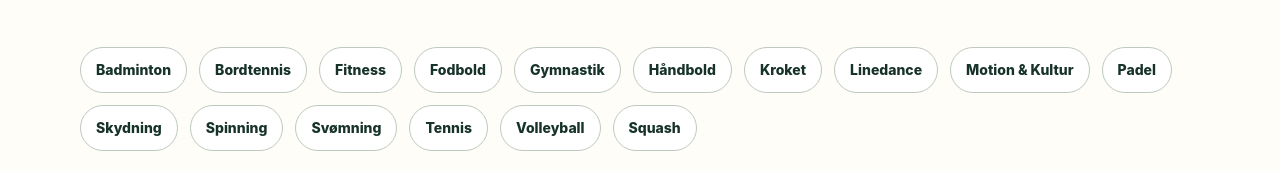
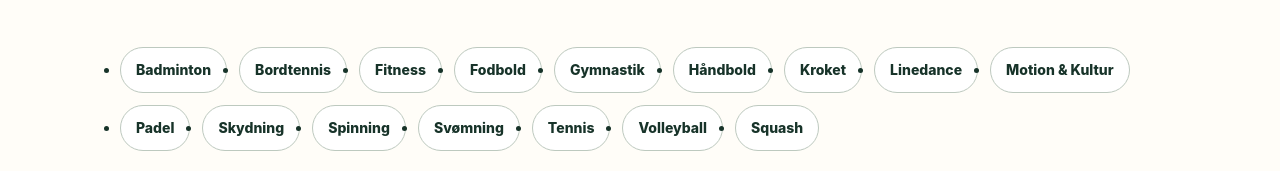
Before and after one commit to laugebex/Ravnsbjerg-info, a Next.js app: page /sport in a window 1280 px wide. Shown: the part 778-949 px from the top of the page. Built offline with nearby package versions, Linux system fonts and the light colour scheme.

Commit message:
Simplify Halln page and improve semantics

```diff
--- a/app/sport/page.jsx
+++ b/app/sport/page.jsx
@@ -1,9 +1,11 @@
-export const metadata={title:'Hall’n | Grundejerforeningen Ravnsbjerg',description:'Lokale sports- og fritidsmuligheder i Hall’n i Hammerum-Gjellerup.'}
+const title='Hall’n | Grundejerforeningen Ravnsbjerg'
+const description='Lokale sports- og fritidsmuligheder i Hall’n i Hammerum-Gjellerup.'
+export const metadata={title,description,openGraph:{title,description,url:'/sport',images:['/images/ravnsbjerg-og.png']}}
 
 const activities=['Badminton','Bordtennis','Fitness','Fodbold','Gymnastik','Håndbold','Kroket','Linedance','Motion & Kultur','Padel','Skydning','Spinning','Svømning','Tennis','Volleyball','Squash']
 
 export default function Sport(){return <main>
 <section className="areaHero"><div className="wrap areaHeroGrid"><div><p className="crumb"><a href="/omraadet">Om området</a><span>›</span> Hall’n</p><p className="eyebrow">Sport og fritid · lokalt</p><h1>Hall’n</h1><p className="lead">Det meste lokale idrætsliv i Hammerum-Gjellerup er samlet i og omkring Hall’n.</p><p className="areaIntro">Hall’n ligger på Frølundvej 41 ved Lindbjergskolen. Herfra finder du videre til de foreninger, hold og aktiviteter, der er aktuelle lige nu.</p><div className="pageActions"><a className="button primary" href="https://halln.dk/sport-fritid/">Se hold og aktiviteter</a></div></div><div className="mapFrame compactMap"><iframe title="Kort til Hall'n" src="https://www.google.com/maps?q=Fr%C3%B8lundvej+41,+7400+Herning&z=15&output=embed" loading="lazy" referrerPolicy="no-referrer-when-downgrade"></iframe></div></div></section>
 
-<section className="section"><div className="wrap"><div className="sectionHead"><div><p className="eyebrow">Hvad kan man gå til?</p><h2>Det meste er her</h2></div><p>Hold, tider og tilmelding ændrer sig, så brug Hall’ns egen side, når du vil videre.</p></div><div className="activityGrid sportActivities">{activities.map(a=><div className="activityChip" key={a}>{a}</div>)}</div><div className="pageActions"><a className="button primary" href="https://halln.dk/sport-fritid/">Hall’n – sport og fritid →</a><a className="button secondary" href="/omraadet">Tilbage til Om området</a></div></div></section>
+<section className="section"><div className="wrap"><div className="sectionHead"><div><p className="eyebrow">Hvad kan man gå til?</p><h2>Det meste er her</h2></div><p>Hold, tider og tilmelding ændrer sig, så brug Hall’ns egen side, når du vil videre.</p></div><ul className="activityGrid sportActivities" aria-label="Aktiviteter i Hall’n">{activities.map(a=><li className="activityChip" key={a}>{a}</li>)}</ul><div className="pageActions"><a className="button secondary" href="/omraadet">Tilbage til Om området</a></div></div></section>
 </main>}
```
